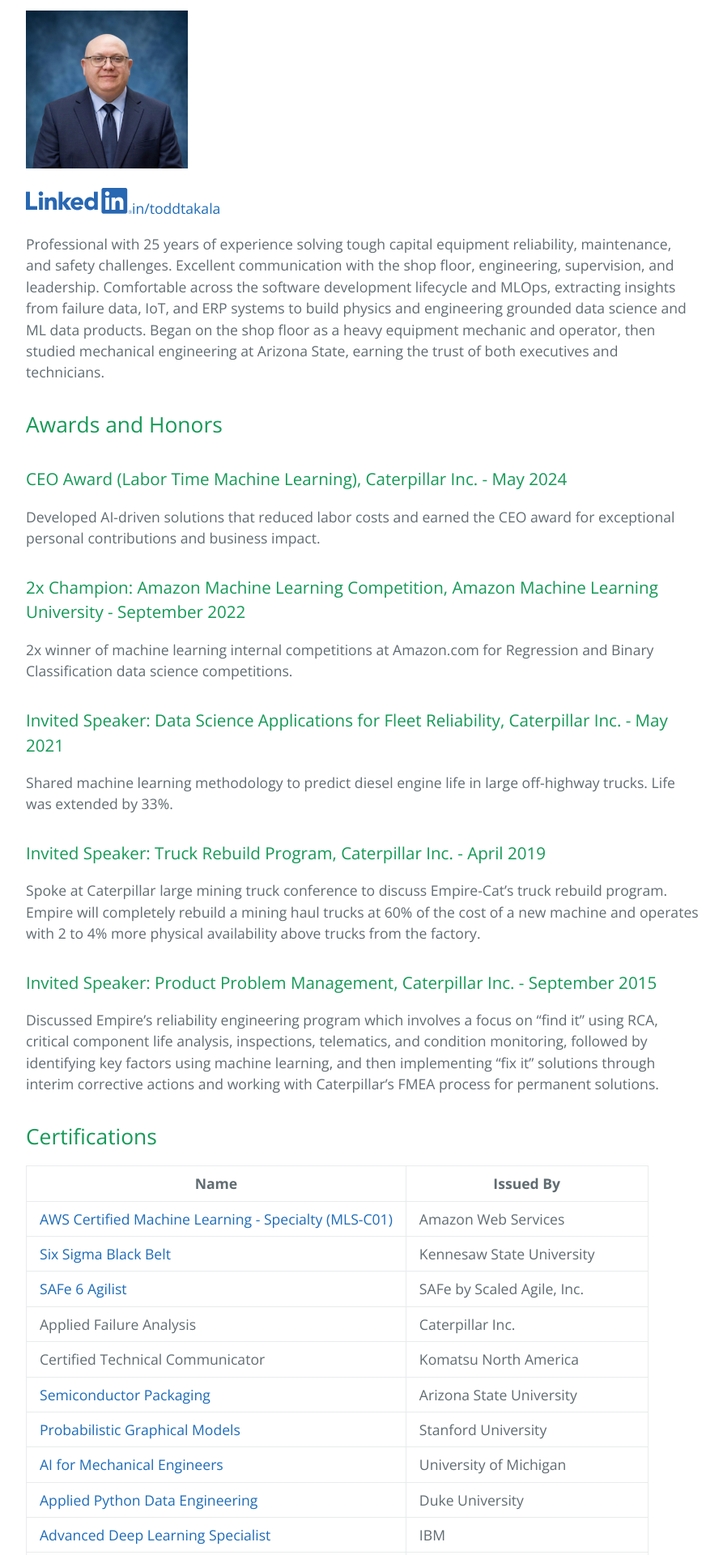
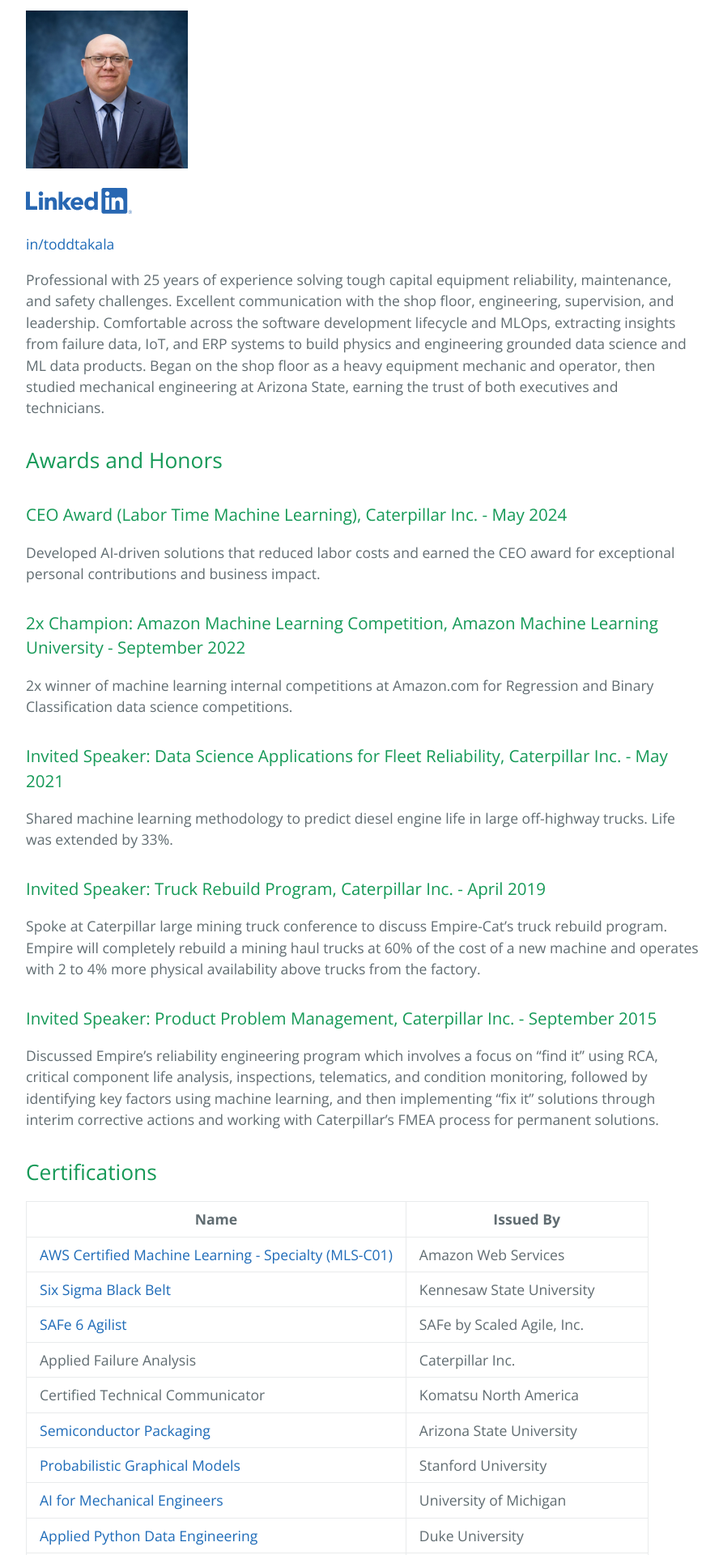
Before and after one commit to forloop11/portfolio, a Jekyll site: the page built from index.md, in a window 1280 px wide. Shown: the part 472-2392 px from the top of the page at 81% size, without its empty margins (192-1085 px from the left). Built offline with Jekyll 4.4.1, drawn with Linux system fonts in a browser that asks for light colours; our own code applies the rules of GitHub Pages for plain Markdown files.

Commit message:
Update index.md

```diff
--- a/index.md
+++ b/index.md
@@ -6,7 +6,9 @@
 
 [![](images/avatar.png)](https://www.linkedin.com/in/toddtakala)
 
-[![](images/LI-Logo.png)in/toddtakala](https://www.linkedin.com/in/toddtakala)
+[![](images/LI-Logo.png)](https://www.linkedin.com/in/toddtakala)
+
+[in/toddtakala](https://www.linkedin.com/in/toddtakala)
 
 Professional with 25 years of experience solving tough capital equipment reliability, maintenance, and safety challenges. Excellent communication with the shop floor, engineering, supervision, and leadership. Comfortable across the software development lifecycle and MLOps, extracting insights from failure data, IoT, and ERP systems to build physics and engineering grounded data science and ML data products. Began on the shop floor as a heavy equipment mechanic and operator, then studied mechanical engineering at Arizona State, earning the trust of both executives and technicians.
 
```
